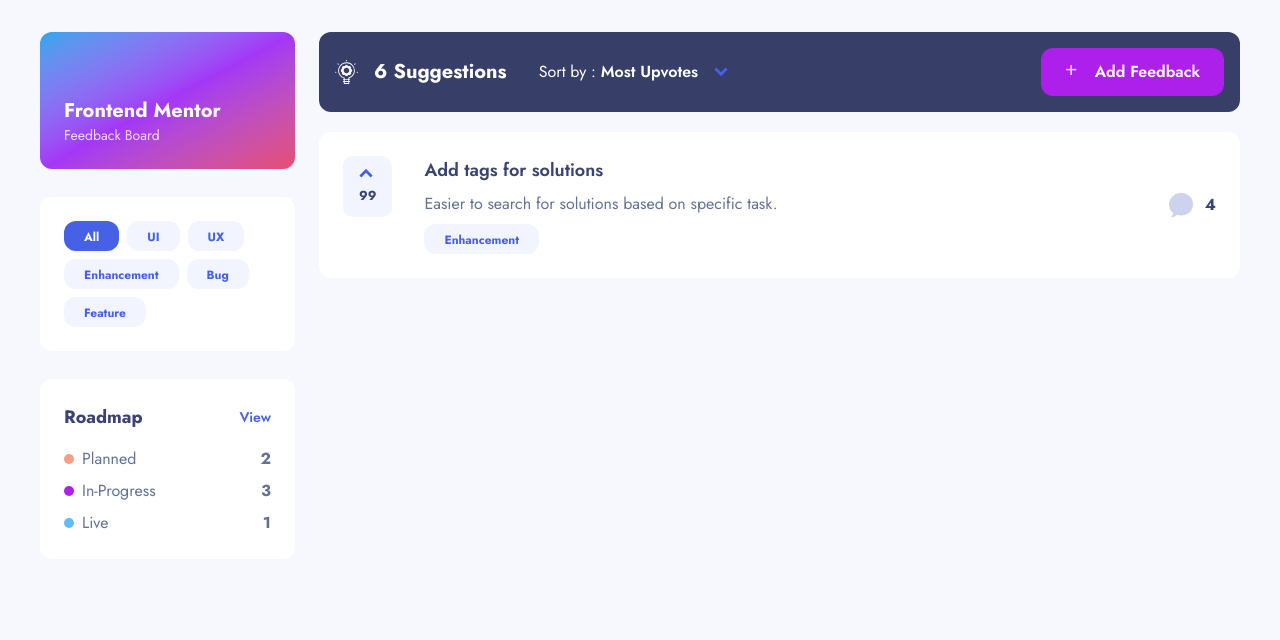
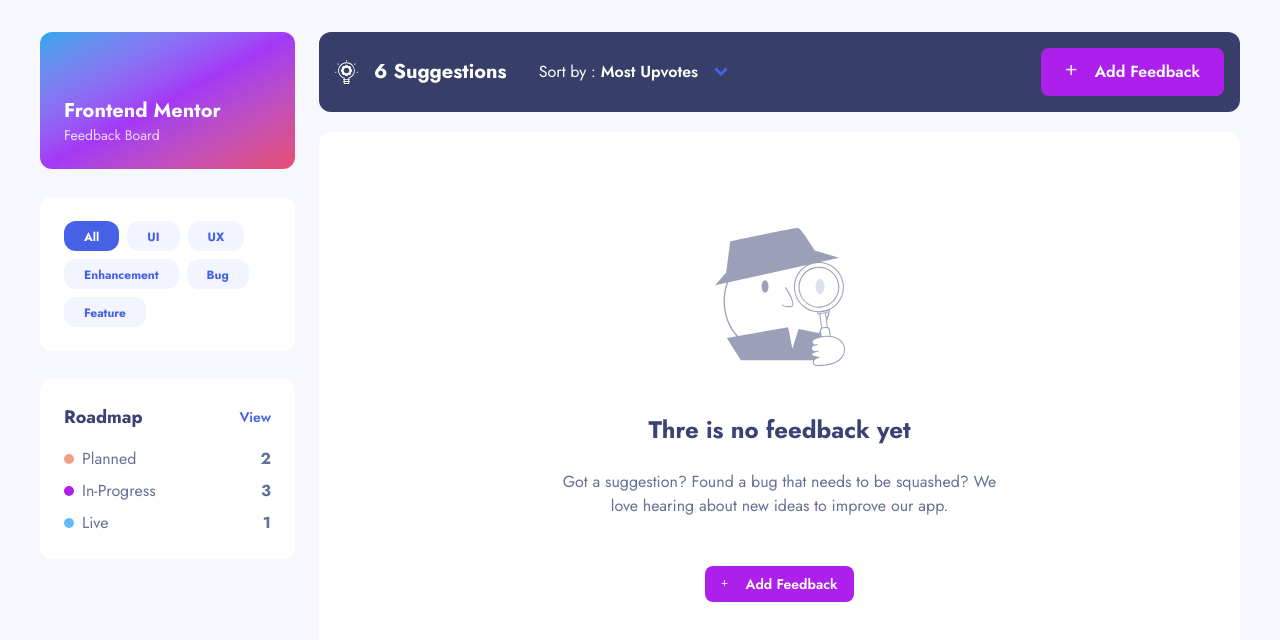
Before and after one commit to miljan-gajic/product-feedback, a Next.js app: page / in a window 1280 px wide. Shown: the top 640 px of the page. Built offline with nearby package versions, Linux system fonts and the light colour scheme.

Commit message:
no feedback component

```diff
--- a/src/app/page.tsx
+++ b/src/app/page.tsx
@@ -7,6 +7,7 @@
 import { Tag } from '@/components/Tag/Tag';
 import { Feedback } from '@/components/Feedback/Feedback';
 import { ListItem } from '@/types/list';
+import { NoFeedback } from '@/components/NoFeedback/NoFeedback';
 
 const dummyData: ListItem[] = [
   {
@@ -25,6 +26,8 @@
     label: 'Live',
   },
 ];
+
+const noFeedback = true;
 
 export default function Home() {
   return (
@@ -47,9 +50,15 @@
         <Card cs="bg-comment-stat w-full p-4">
           <CommentStat />
         </Card>
-        <Card cs="w-full">
-          <Feedback />
-        </Card>
+        {noFeedback ? (
+          <Card cs="w-full items-center justify-center">
+            <NoFeedback />
+          </Card>
+        ) : (
+          <Card cs="w-full">
+            <Feedback />
+          </Card>
+        )}
       </FeedbackSection>
     </>
   );
--- a/src/components/Button/Button.tsx
+++ b/src/components/Button/Button.tsx
@@ -2,7 +2,7 @@
 import { PropsWithChildren } from 'react';
 
 const buttonVariants = cva(
-  'inline-flex items-center justify-center gap-4 rounded-xl font-semibold transition-colors focus:outline-none focus:ring-2 focus:ring-offset-2 cursor-pointer',
+  'inline-flex items-center justify-center gap-4 rounded-lg font-semibold transition-colors focus:outline-none focus:ring-2 focus:ring-offset-2 cursor-pointer',
   {
     variants: {
       variant: {
--- /dev/null
+++ b/src/components/NoFeedback/NoFeedback.tsx
@@ -0,0 +1,35 @@
+import Image from 'next/image';
+
+import { cn } from '@/utils/cn';
+import Button from '@/components/Button/Button';
+
+import emptyIllustraction from '../../../public/icons/illustration-empty.svg';
+import plusIcon from '../../../public/icons/icon-plus.svg';
+
+export function NoFeedback() {
+  return (
+    <section
+      className={cn('flex flex-col items-center justify-center gap-12 py-18')}
+    >
+      <Image
+        src={emptyIllustraction}
+        alt="Chevron Up"
+        width={130}
+        height={140}
+      />
+      <div className="flex items-center justify-center flex-col gap-4">
+        <h3 className="text-secondary-text text-2xl font-bold pb-2">
+          Thre is no feedback yet
+        </h3>
+        <p className="w-md text-center">
+          Got a suggestion? Found a bug that needs to be squashed? We love
+          hearing about new ideas to improve our app.
+        </p>
+      </div>
+      <Button variant="primary" size="sm">
+        <Image src={plusIcon} width={8} height={8} alt="Plus Icon" />
+        <p>Add Feedback</p>
+      </Button>
+    </section>
+  );
+}
```
